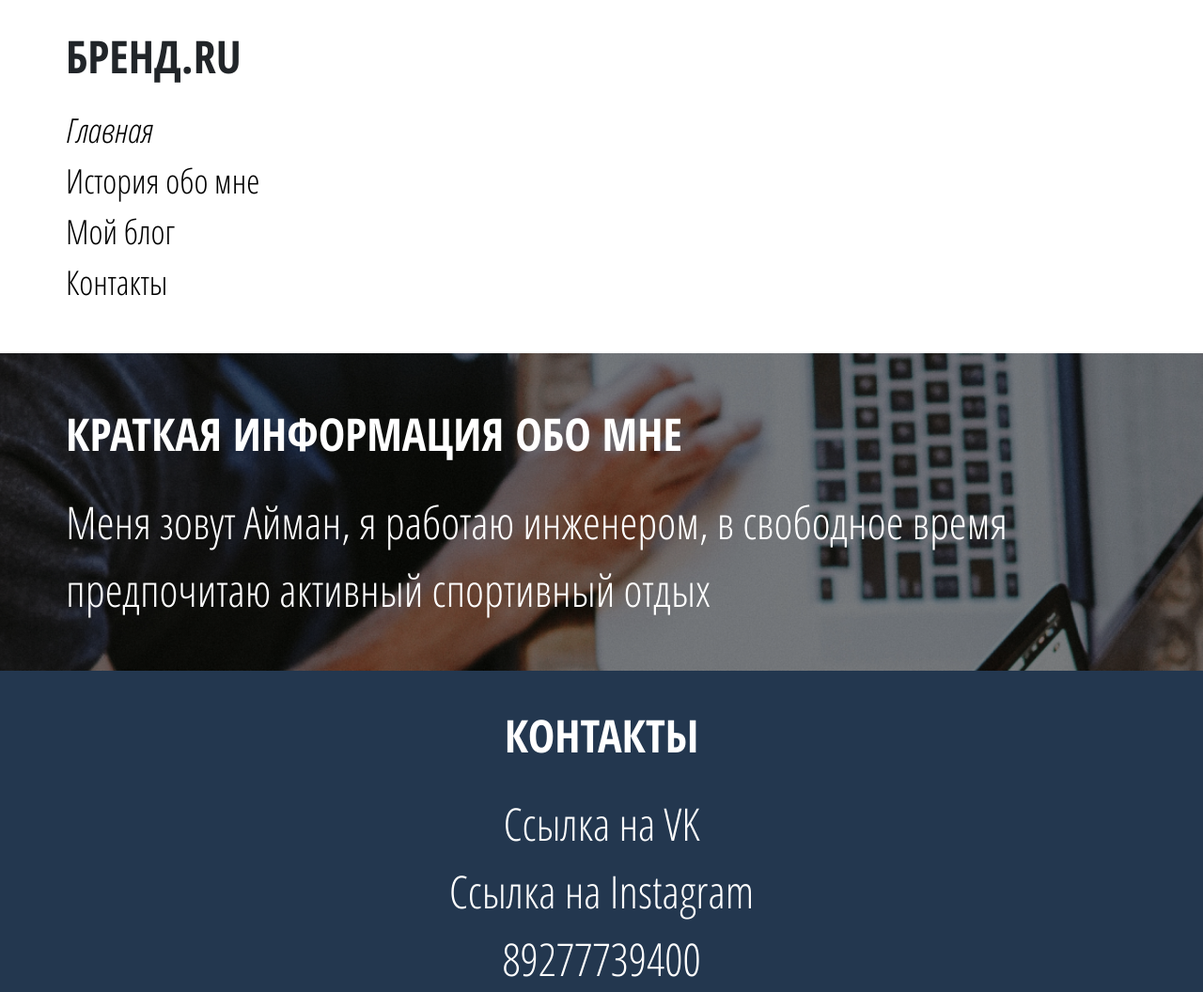
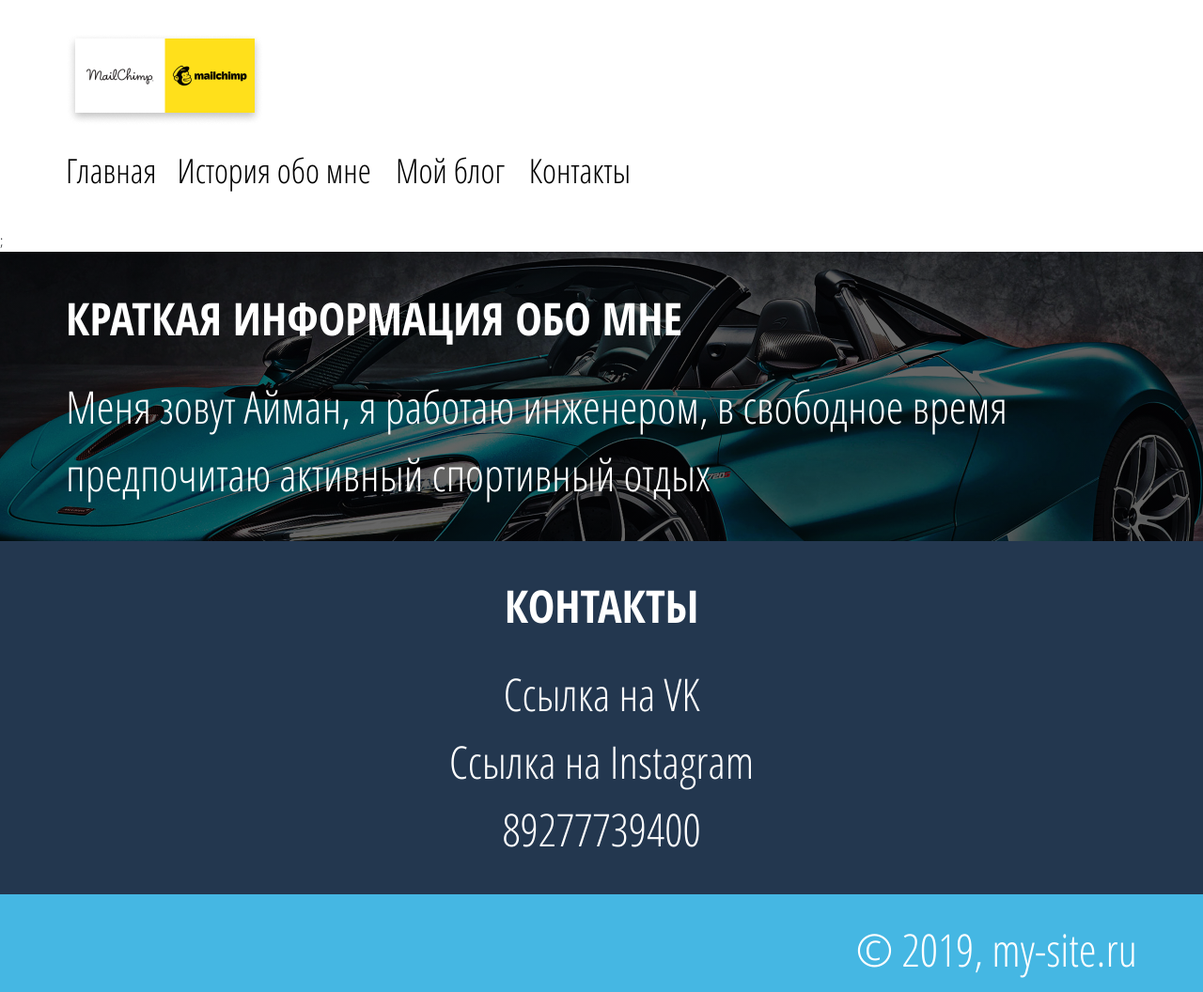
Before and after one commit to aimakad/my-blog, a website: page src/html/pages/index.html in a window 1280 px wide. Shown: the top 1056 px of the page at 94% size. Drawn offline with nearby package versions, Linux system fonts and the light colour scheme; files that its build step writes are made by us from their sources; files whose address does not match are found by name.

Commit message:
сайт по новому макету

```diff
--- a/gulpfile.js
+++ b/gulpfile.js
@@ -54,6 +54,7 @@ function img() {
 function clean() {
   return del(['./build/*'])
 }
+
 //Просматривать файлы
 function watch() {
   browserSync.init({
@@ -65,6 +66,8 @@ function watch() {
   gulp.watch('./src/scss/**/*.scss', scss)
   //Следить за JS файлами
   gulp.watch('./src/js/*.js', js)
+  //Следить за Img файлами
+  gulp.watch('./src/image/*', img)
   //При изменении HTML запустить синхронизацию
   gulp.watch([
     "./src/html/components/*.html",
--- a/src/html/components/header.html
+++ b/src/html/components/header.html
@@ -1,9 +1,13 @@
 <div class="header">
-  <div class="container">
-    <div class="header__content">
-      <span class="header__logo">LOGO</span>
-      <a href="./index.html" class="header__link index">Стартовая</a>
-      <a href="./contacts.html" class="header__link hookah">Контакты</a>
+    <div class="container">
+      <div class="header__content">
+        <div class="header__brand">
+          <img src="./img/mailchimp_2018_logo_before_after_a.png">
+        </div>
+         <a class="header__link header__link_space" href="#">Главная</a>
+          <a class="header__link" href="./story.html">История обо мне</a>
+          <a class="header__link" href="./myblogpage.html">Мой блог</a>
+          <a class="header__link" href="#">Контакты</a>
+      </div>
     </div>
   </div>
-</div>
--- a/src/html/pages/index.html
+++ b/src/html/pages/index.html
@@ -3,25 +3,13 @@
       <meta charset="UTF-8">
       <title> Блог Аймы Кадергуловой </title>
       <link href="main.css" rel="stylesheet">
-       <link rel="shortcut icon" href="./img/sunny.jpg" type="image/jpg">
+       <link rel="shortcut icon" href="./img/sunny.png" type="image/png">
       <link href="https://cdnjs.cloudflare.com/ajax/libs/twitter-bootstrap/4.3.1/css/bootstrap-reboot.min.css" rel="stylesheet">
       <link href="https://fonts.googleapis.com/css?family=Open+Sans+Condensed:300,300i,700&display=swap&subset=cyrillic" rel="stylesheet">
     </head>
 
     <body>
-      <div class="header">
-        <div class="container">
-          <div class="header__content">
-            <div class="header__brand">Бренд.ru</div>
-             <div><a class="header__link header__link_italic" href="#">Главная</a></div>
-              <div><a class="header__link" href="./story.html">История обо мне
-                <!-- <a href="./contacts.html" class="header__link hookah">Контакты</a> -->
-              </a></div>
-              <div><a class="header__link" href="#">Мой блог</a></div>
-              <div><a class="header__link" href="#">Контакты</a></div>
-          </div>
-        </div>
-      </div>
+        @@include('./../components/header.html');
 
       <div class="info-block">
         <div class="container">
--- a/src/scss/components/_common.scss
+++ b/src/scss/components/_common.scss
@@ -10,3 +10,15 @@ body {
   padding: 0 20px;
   margin: 0 auto;
 }
+
+h1 {
+  margin-block-start: 0;
+  margin-block-end: 0;
+  margin-bottom: 0 !important;
+}
+
+p {
+  margin-block-start: 0;
+  margin-block-end: 0;
+  margin-bottom: 0 !important;
+}
--- a/src/scss/components/_header.scss
+++ b/src/scss/components/_header.scss
@@ -2,25 +2,26 @@
   background: #FFFFFF;
 
   &__content {
-    margin: 24px 0 48px 0;
+    margin: 35px 0;
     box-sizing: border-box;
   }
 
   &__brand {
-    font-weight: bold;
-    font-size: 48px;
-    text-transform: uppercase;
-    margin-bottom: 16px;
+    // background: url('./img/mailchimp_2018_logo_before_after_a.png') no-repeat left/contain;
+    margin-bottom: 21px;
   }
-
   &__link {
     font-weight: 300;
     font-size: 36px;
-    line-height: 54px;
+    // line-height: 54px;
     color: #000000;
+    margin-right: 23px;
+    line-height: 149.8%;
   }
 
-  &__link_italic{
-    font-style: italic;
+  &__link_space{
+    // font-style: italic;
+    margin-right: 19px;
+    margin-top: 21px;
   }
 }
--- a/src/scss/main.scss
+++ b/src/scss/main.scss
@@ -8,6 +8,7 @@
 @import "./pages/index";
 @import "./pages/contacts";
 @import "./pages/story";
+@import "./pages/myblogpage";
 
 //Импорт компонентов для страниц
 @import "./components/header";
--- a/src/scss/pages/_index.scss
+++ b/src/scss/pages/_index.scss
@@ -1,14 +1,14 @@
 .info-block {
-  background: linear-gradient(to top,rgba(0, 0, 0, 0.4),rgba(0, 0, 0, 0.4)), url('./img/Rectangle.jpg') no-repeat center/cover;
+  background: linear-gradient(to top,rgba(0, 0, 0, 0.6),rgba(0, 0, 0, 0.6)), url('./img/RectangleNew.png') no-repeat center/cover;
 
   &__content {
-    padding-bottom: 50px;
+    padding-bottom: 35px;
     box-sizing: border-box;
     color: #FFFFFF;
   }
 
   &__title {
-    padding: 50px 0 22px 0;
+    padding: 35px 0 22px 0;
     font-weight: bold;
     font-size: 48px;
   }
@@ -17,19 +17,6 @@
     font-weight: 300;
     font-size: 48px;
   }
-}
-
-
-h1 {
-  margin-block-start: 0;
-  margin-block-end: 0;
-  margin-bottom: 0 !important;
-}
-
-p {
-  margin-block-start: 0;
-  margin-block-end: 0;
-  margin-bottom: 0 !important;
 }
 
 .title {
@@ -42,7 +29,7 @@ p {
   &__content {
     color: #FFFFFF;
     text-align: center;
-    padding: 33px 0 31px 0;
+    padding: 33px 0;
   }
 
   &__title {
--- /dev/null
+++ b/src/scss/pages/myblogpage.scss
@@ -0,0 +1,3 @@
+.myblog {
+    background: #FFE01B;
+}
```
Also changed, not shown: src/html/pages/myblogpage.html (added, +21 -0 lines).
